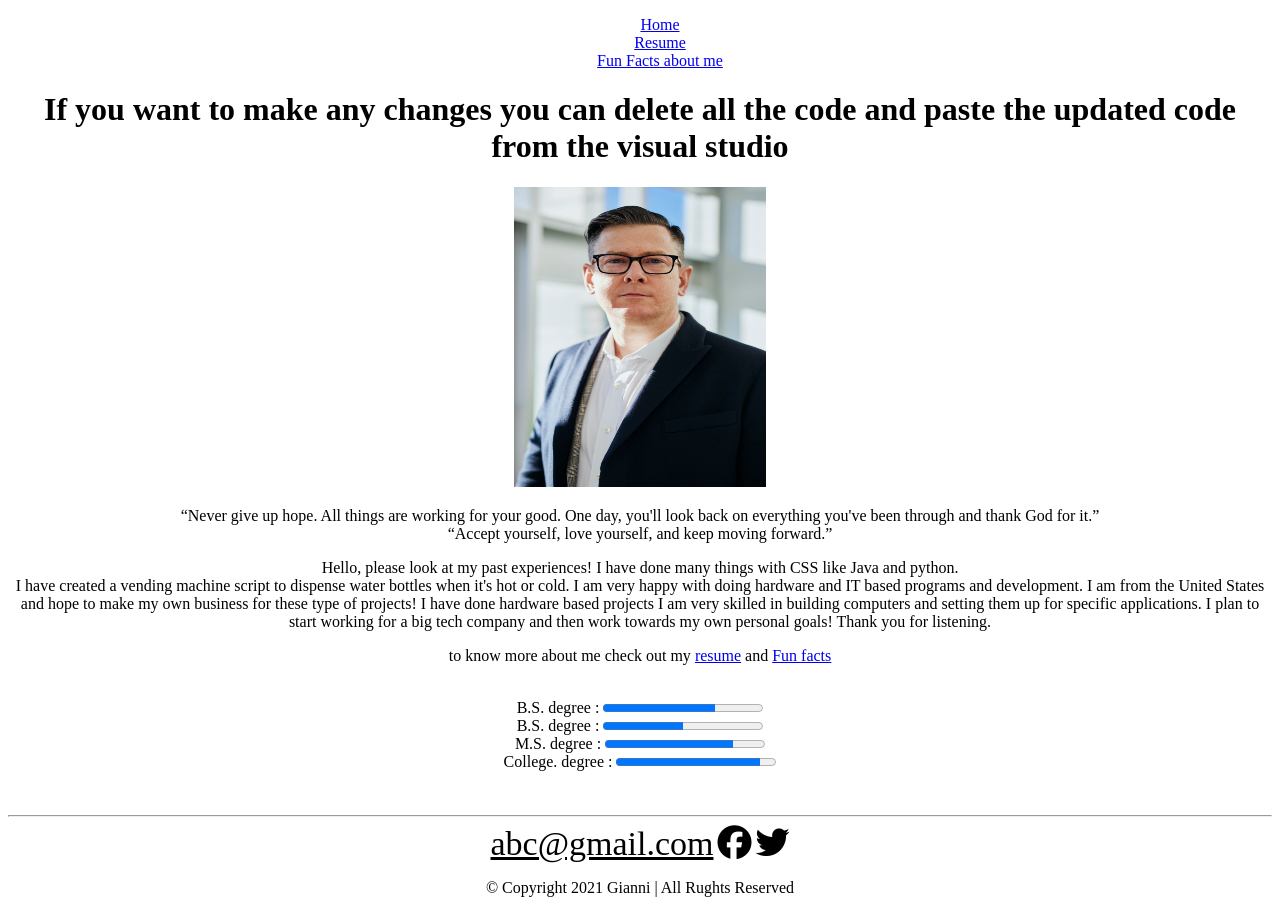
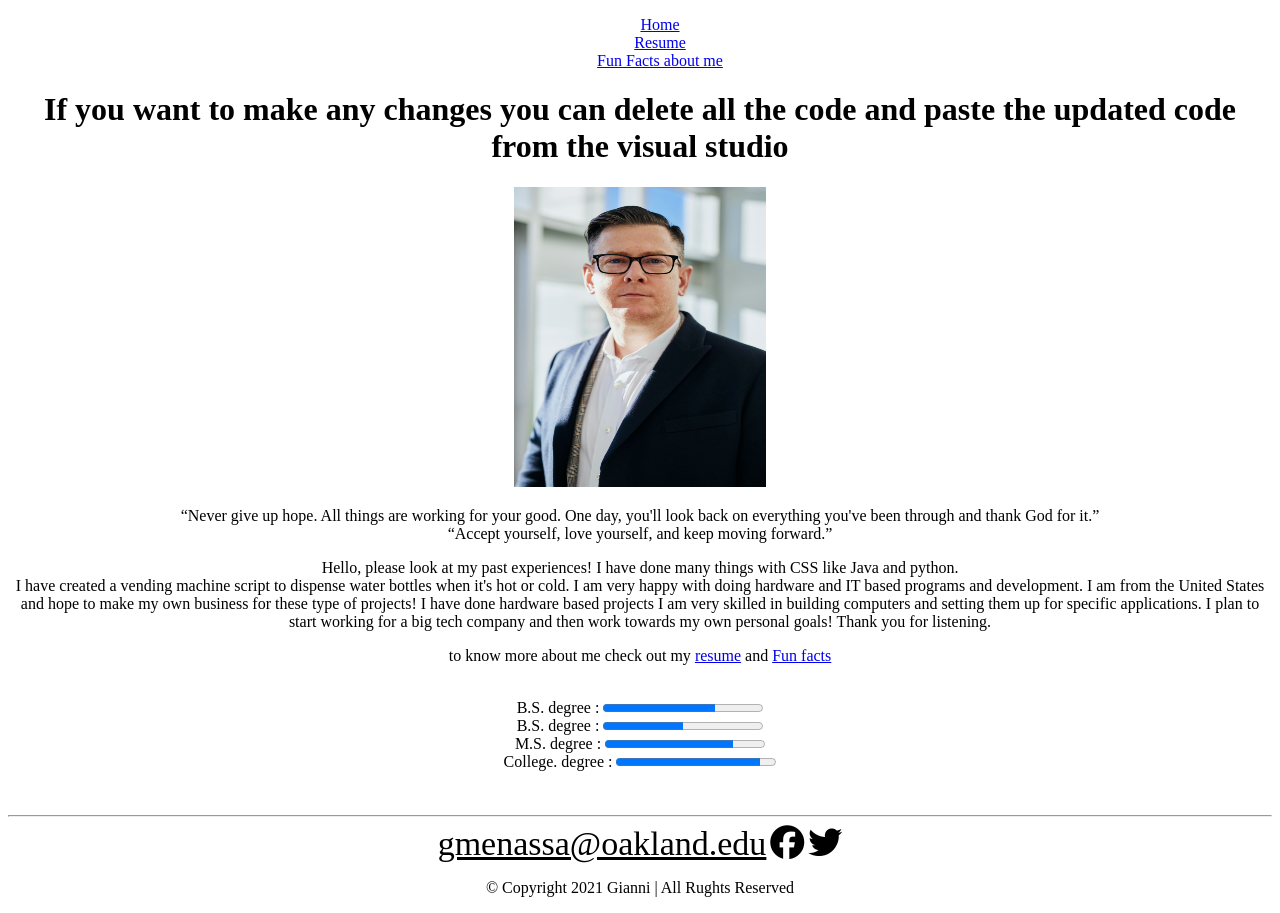
Before and after one commit to MrrGman/Gianni_hw2_csi2520_fs2021, a plain HTML site: page index.html in a window 1280 px wide. Drawn offline with Linux system fonts and the light colour scheme.

Commit message:
Update index.html

```diff
--- a/index.html
+++ b/index.html
@@ -57,7 +57,7 @@
     <hr>
 
     <center>
-        <a style="font-size: 34px; color: #000;" href="mailto:abc@gmail.com">abc@gmail.com</a>
+        <a style="font-size: 34px; color: #000;" href="mailto:gmenassa@oakland.edu">gmenassa@oakland.edu</a>
         <a href=""><i style="font-size: 34px; color: #000;" class="fab fa-facebook"></i></a>
         <a href=""><i style="font-size: 34px; color: #000;" class="fab fa-twitter"></i></a>
     </center>
```
